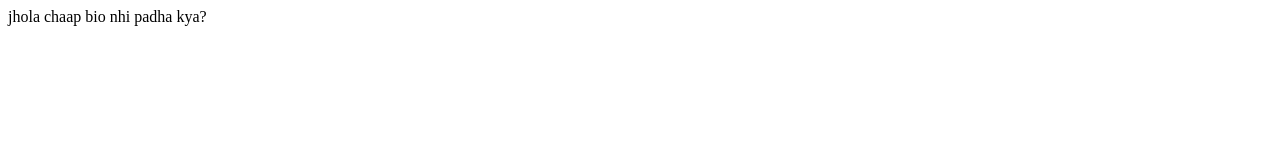
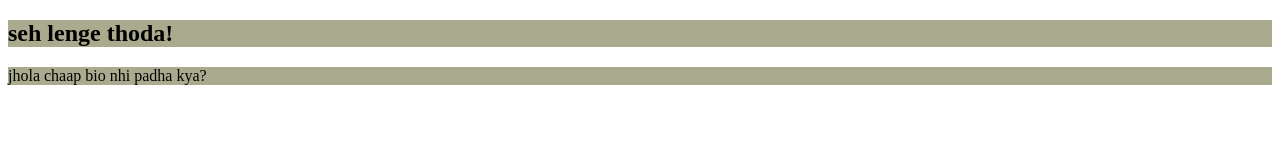
Before and after one commit to sha927/student-techno, a plain HTML site: page index.html in a window 1280 px wide. Drawn offline with Linux system fonts and the light colour scheme.

Commit message:
Update index.html

```diff
--- a/index.html
+++ b/index.html
@@ -3,9 +3,13 @@
 <head>
     <meta charset="UTF-8">
     <meta name="viewport" content="width=device-width, initial-scale=1.0">
-    <title>Document</title>
+    <title>bs yhi</title>
+  <style>
+h2,p{background-color:rgb(170, 170, 142)}
+  </style>
 </head>
 <body>
-    jhola chaap bio nhi padha kya?
+ <h2>seh lenge thoda!</h2>
+  <p>jhola chaap bio nhi padha kya?</p>
 </body>
 </html>
```
